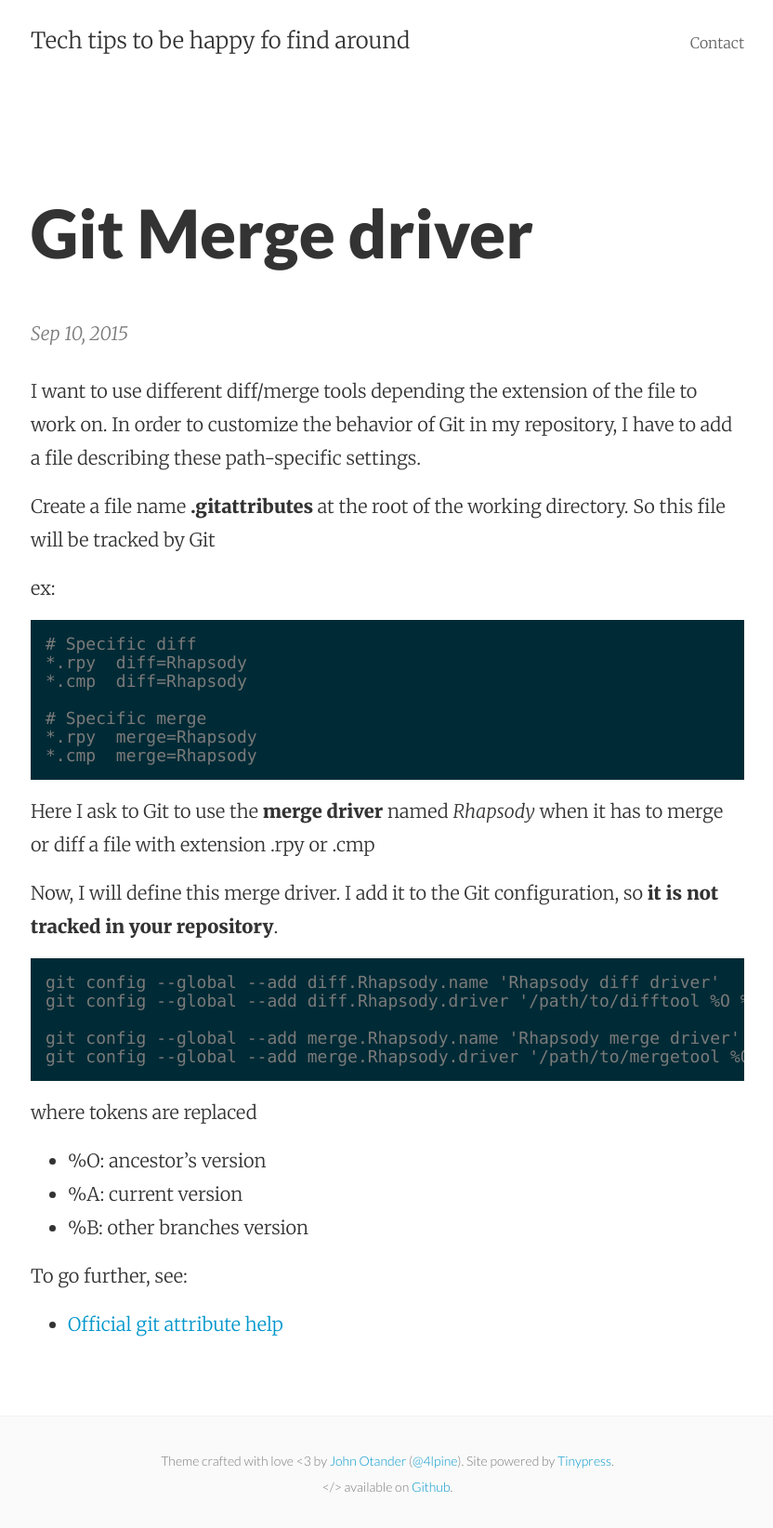
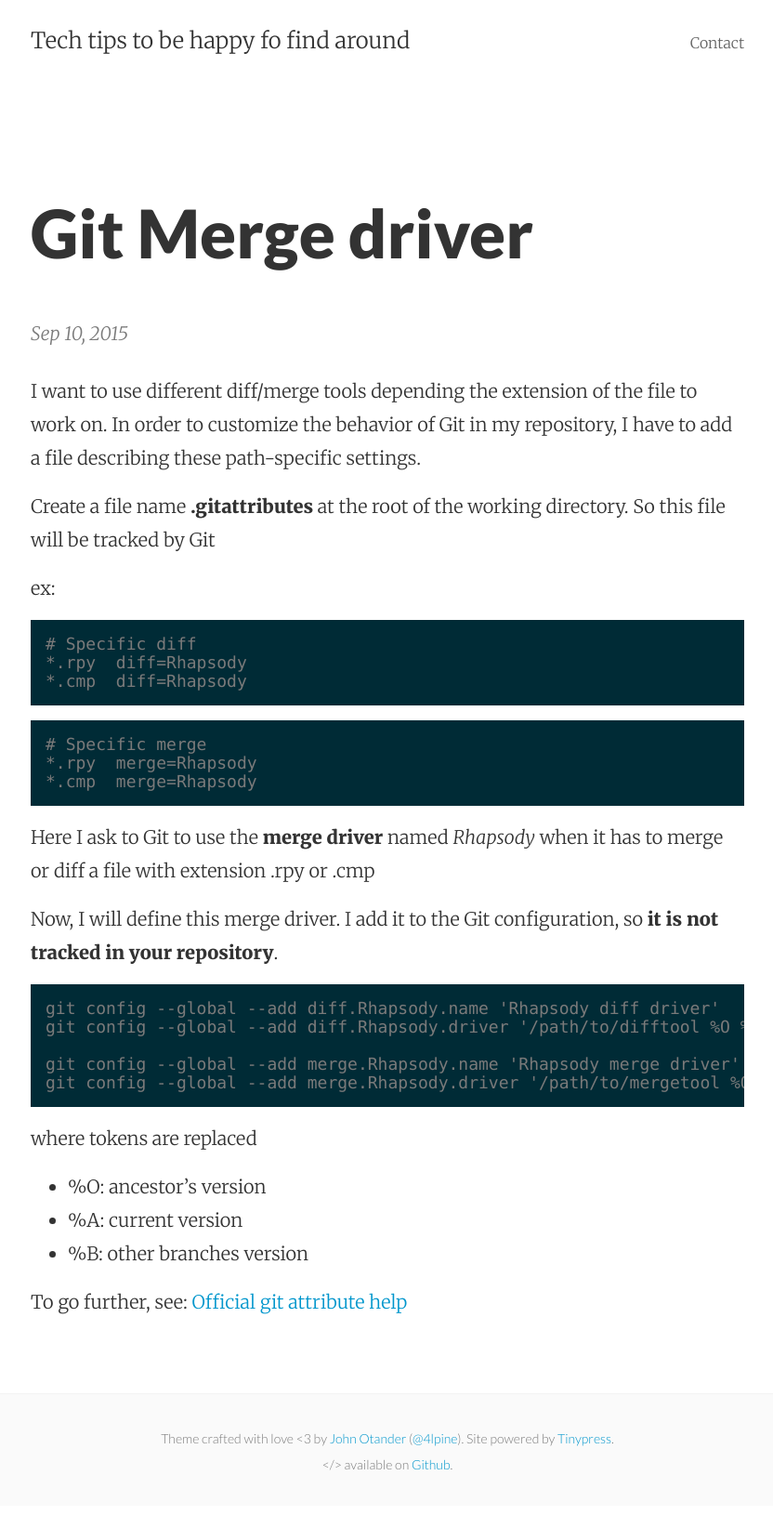
Before and after one commit to FranckG/FranckG.github.io, a Jekyll site: the page built from _posts/2015-09-10-gitMergeDriver.markdown, in a window 1280 px wide. Shown: the whole page at 93% size, without its empty margins (223-1055 px from the left). Built offline with Jekyll 4.4.1, drawn with Linux system fonts in a browser that asks for light colours; after the commit the page ends 1620 px from its top, so only the background shows below that.

````diff
--- a/_posts/2015-09-10-gitMergeDriver.markdown
+++ b/_posts/2015-09-10-gitMergeDriver.markdown
@@ -14,7 +14,9 @@ ex:
 # Specific diff
 *.rpy  diff=Rhapsody
 *.cmp  diff=Rhapsody
+```
 
+```
 # Specific merge
 *.rpy  merge=Rhapsody
 *.cmp  merge=Rhapsody
@@ -33,9 +35,9 @@ git config --global --add merge.Rhapsody.driver '/path/to/mergetool %O %A %B'
 ```
 
 where tokens are replaced
- * %O: ancestor's version
- * %A: current version
- * %B: other branches version
 
-To go further, see:
- * [Official git attribute help](https://www.kernel.org/pub/software/scm/git/docs/gitattributes.html)
+* %O: ancestor's version
+* %A: current version
+* %B: other branches version
+
+To go further, see: [Official git attribute help](https://www.kernel.org/pub/software/scm/git/docs/gitattributes.html)
````
